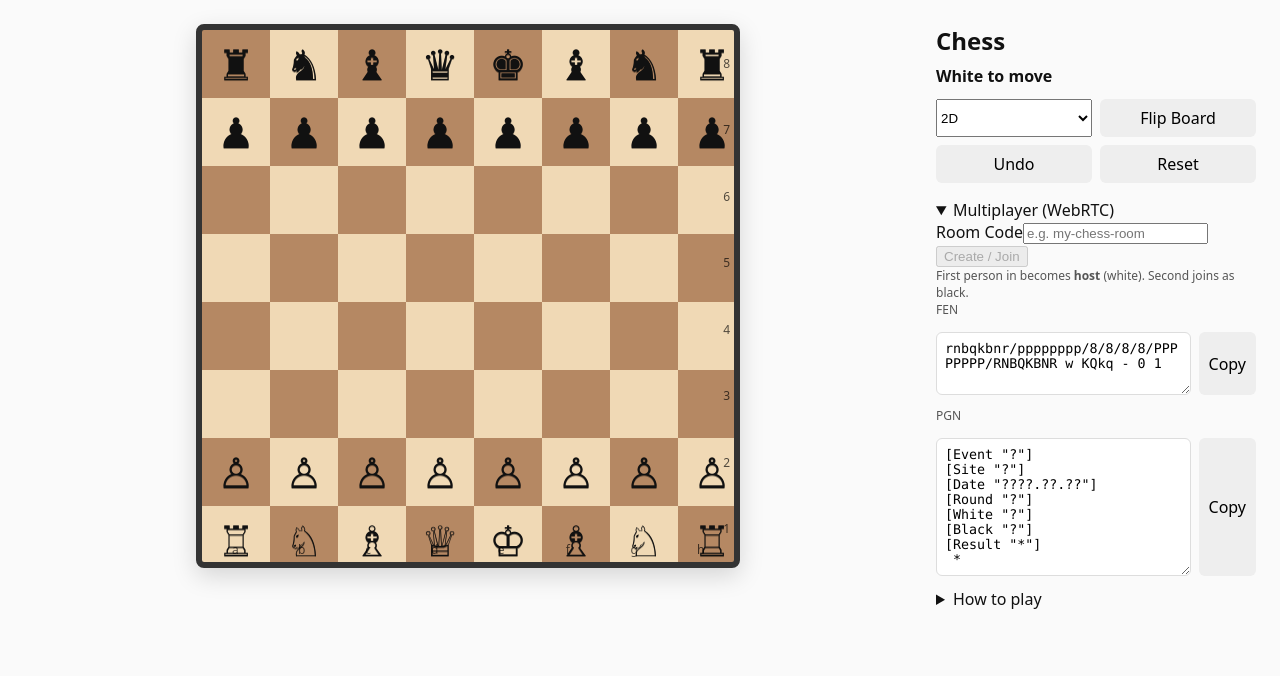
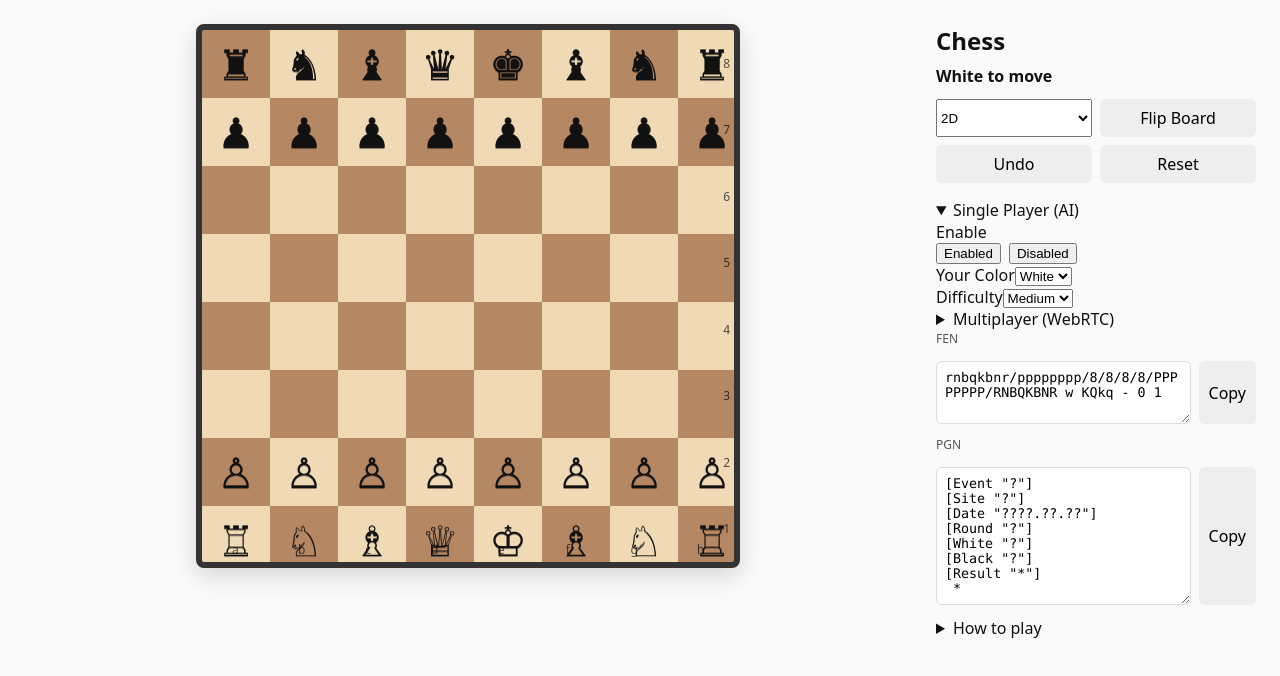
Before and after one commit to ctborg/chess, a React app: page / in a window 1280 px wide. Shown: the top 676 px of the page. Built offline with nearby package versions, Linux system fonts and the light colour scheme; the HTML template or start-up script is replaced by a standard one.

Commit message:
Update App.jsx

```diff
--- a/src/App.jsx
+++ b/src/App.jsx
@@ -2,29 +2,35 @@ import { useMemo, useRef, useState, useEffect } from "react";
 import { Chess } from "chess.js";
 import Board from "./components/Board.jsx";
 import Board3D from "./components/Board3D.jsx";
-import { connectP2P } from "./net/p2p";
+import { connectP2P } from "./net/p2p"; // if you added P2P earlier; keep it
+import { computeBestMove } from "./ai/engine";
 
 export default function App() {
-  // Core chess state
   const chessRef = useRef(new Chess());
   const game = chessRef.current;
 
+  // Core UI / chess state
   const [fen, setFen] = useState(game.fen());
   const [selected, setSelected] = useState(null);
-  const [orientation, setOrientation] = useState("white"); // "white" | "black"
+  const [orientation, setOrientation] = useState("white");
   const [pendingPromotion, setPendingPromotion] = useState(null);
   const [lastMove, setLastMove] = useState(null);
   const [mode, setMode] = useState("2d"); // "2d" | "3d"
 
-  // P2P state
+  // Multiplayer (keep if you already added it; otherwise you can remove this block)
   const [mpEnabled, setMpEnabled] = useState(false);
   const [roomCode, setRoomCode] = useState("");
   const [isHost, setIsHost] = useState(false);
-  const [myColor, setMyColor] = useState(null); // "w" | "b" | null (until assigned)
+  const [myP2PColor, setMyP2PColor] = useState(null); // "w"|"b"|null
   const [peerCount, setPeerCount] = useState(0);
-  const p2pRef = useRef(null); // { room, sendMove, onMove, ... }
+  const p2pRef = useRef(null);
 
-  // Derived UI status
+  // Single-player vs AI
+  const [spEnabled, setSpEnabled] = useState(true);
+  const [spMyColor, setSpMyColor] = useState("w"); // "w" or "b"
+  const [difficulty, setDifficulty] = useState("medium"); // "easy"|"medium"|"hard"
+  const aiJobRef = useRef({ id: 0, cancelled: false }); // simple cancel token
+
   const status = useMemo(() => {
     if (game.isCheckmate()) return "Checkmate";
     if (game.isStalemate()) return "Stalemate";
@@ -38,7 +44,7 @@ export default function App() {
     return new Set(game.moves({ square: selected, verbose: true }).map((m) => m.to));
   }, [selected, fen]);
 
-  // ---------- Core helpers ----------
+  // ---------------- helpers ----------------
   function softResetSelections() {
     setSelected(null);
     setPendingPromotion(null);
@@ -62,27 +68,32 @@ export default function App() {
     return false;
   }
 
+  function userIsAllowedToMoveAt(square) {
+    // P2P: must be your color & your turn
+    if (mpEnabled && myP2PColor) {
+      const turn = game.turn();
+      if (turn !== myP2PColor) return false;
+      const piece = game.get(square);
+      if (!piece || piece.color !== myP2PColor) return false;
+    }
+    // Single player: if AI’s turn, block human
+    if (spEnabled) {
+      const humanColor = spMyColor;
+      if (game.turn() !== humanColor) return false;
+    }
+    return true;
+  }
+
   function handleSquareClick(square) {
     if (pendingPromotion) return;
 
-    // Multiplayer: only allow acting on your turn with your color
-    if (mpEnabled && myColor) {
-      // first click: must select your own piece and only when it's your turn
-      if (!selected) {
-        const piece = game.get(square);
-        if (!piece) return;
-        if (game.turn() !== myColor) return;
-        if (piece.color !== myColor) return;
+    if (!selected) {
+      // first click: must pick an own piece if P2P or SP restrictions apply
+      if (!userIsAllowedToMoveAt(square)) return;
+      const piece = game.get(square);
+      if (piece && piece.color === game.turn()) {
         setSelected(square);
-        return;
       }
-      // second click: still must be your turn
-      if (game.turn() !== myColor) return;
-    }
-
-    if (!selected) {
-      const piece = game.get(square);
-      if (piece && piece.color === game.turn()) setSelected(square);
       return;
     }
 
@@ -106,10 +117,12 @@ export default function App() {
 
     const ok = tryMove(selected, square);
     if (ok) {
-      // Broadcast local move to peer
+      // P2P broadcast
       if (mpEnabled && p2pRef.current) {
         p2pRef.current.sendMove({ from: selected, to: square });
       }
+      // Let AI respond if needed
+      maybeMakeAIMove();
     } else {
       const maybeOwn = game.get(square);
       if (maybeOwn && maybeOwn.color === game.turn()) setSelected(square);
@@ -121,23 +134,27 @@ export default function App() {
     const { from, to } = pendingPromotion;
     const ok = tryMove(from, to, piece);
     setPendingPromotion(null);
-    if (ok && mpEnabled && p2pRef.current) {
-      p2pRef.current.sendMove({ from, to, promotion: piece });
+    if (ok) {
+      if (mpEnabled && p2pRef.current) {
+        p2pRef.current.sendMove({ from, to, promotion: piece });
+      }
+      maybeMakeAIMove();
     }
   }
 
   function resetGame(broadcast = true) {
+    cancelAI();
     game.reset();
     setFen(game.fen());
     softResetSelections();
     if (mpEnabled && p2pRef.current && broadcast) {
       p2pRef.current.sendCtrl({ type: "reset" });
-      // host also re-syncs canonical state
       if (isHost) p2pRef.current.sendSync({ fen: game.fen(), orientation });
     }
   }
 
   function undo(broadcast = true) {
+    cancelAI();
     if (game.history().length > 0) {
       game.undo();
       setFen(game.fen());
@@ -152,68 +169,110 @@ export default function App() {
     setOrientation((o) => (o === "white" ? "black" : "white"));
   }
 
-  // ---------- P2P wiring ----------
+  function copy(text) {
+    navigator.clipboard?.writeText(text);
+  }
+
+  // --------------- AI integration ---------------
+  function aiParamsForDifficulty(level) {
+    switch (level) {
+      case "easy":   return { depth: 1, randomness: 0.5 };
+      case "hard":   return { depth: 3, randomness: 0.0 };
+      case "medium":
+      default:       return { depth: 2, randomness: 0.15 };
+    }
+  }
+
+  function cancelAI() {
+    aiJobRef.current.cancelled = true;
+    aiJobRef.current.id++;
+  }
+
+  function maybeMakeAIMove() {
+    if (!spEnabled) return;
+    const humanColor = spMyColor;
+    // If it's not AI's turn, nothing to do
+    if (game.turn() === humanColor) return;
+    if (game.isGameOver()) return;
+
+    const jobId = ++aiJobRef.current.id;
+    aiJobRef.current.cancelled = false;
+
+    const think = () => {
+      if (aiJobRef.current.cancelled || jobId !== aiJobRef.current.id) return;
+      const params = aiParamsForDifficulty(difficulty);
+      const best = computeBestMove(game.fen(), params);
+      if (!best) return;
+      // Default promotions (if engine returns {from,to} w/o promotion on a pawn)
+      const needsPromo = best.promotion || (game.get(best.from)?.type === "p" && (best.to.endsWith("8") || best.to.endsWith("1")));
+      const move = { from: best.from, to: best.to, promotion: needsPromo ? (best.promotion || "q") : undefined };
+      const ok = tryMove(move.from, move.to, move.promotion);
+      if (!ok) return;
+    };
+
+    // Let the UI breathe before heavy compute
+    setTimeout(think, 0);
+  }
+
+  // If single-player is enabled and the human chose black, AI should move first
+  useEffect(() => {
+    if (!spEnabled) return;
+    // after any full reset to start position
+    if (fen === new Chess().fen()) {
+      if (spMyColor === "b") maybeMakeAIMove();
+    }
+    // eslint-disable-next-line react-hooks/exhaustive-deps
+  }, [spEnabled, spMyColor]);
+
+  // --------------- P2P wiring (optional; keep if you already added it) ---------------
   async function connectRoom() {
     if (!roomCode.trim()) return;
-
     const conn = await connectP2P(roomCode.trim(), { appId: "chess-app" });
     p2pRef.current = conn;
 
-    // Count peers & determine host/guest
     const updatePeerCount = () => {
-      // Trystero exposes room.getPeers(); treat size === 0 as "first in room"
       try {
         const size = conn.room.getPeers?.().size ?? 0;
         setPeerCount(size);
-        setIsHost(size === 0); // if no peers yet, you're hosting
-        if (size === 0) setMyColor("w"); // host is white by default
-      } catch {
-        // if API differs, ignore count
-      }
+        setIsHost(size === 0);
+        if (size === 0) setMyP2PColor("w");
+      } catch {}
     };
     updatePeerCount();
 
-    conn.room.onPeerJoin?.((_peerId) => {
+    conn.room.onPeerJoin?.(() => {
       updatePeerCount();
-      // Host syncs state and assigns colors when someone joins
       if (isHost) {
         conn.sendSync({ fen: game.fen(), orientation });
         conn.sendCtrl({ type: "assign", color: "b" });
-        setMyColor("w");
+        setMyP2PColor("w");
       }
     });
 
-    conn.room.onPeerLeave?.((_peerId) => {
-      updatePeerCount();
-    });
+    conn.room.onPeerLeave?.(() => updatePeerCount());
 
-    // Receive a move from the peer
     conn.onMove((_peerId, data) => {
       const { from, to, promotion } = data || {};
       tryMove(from, to, promotion);
     });
 
-    // Receive a full state sync from host
     conn.onSync((_peerId, data) => {
       if (!data) return;
       if (typeof data.orientation === "string") setOrientation(data.orientation);
       if (typeof data.fen === "string") applyFenString(data.fen);
-      // If guest hasn't been assigned yet, they'll get an assign shortly.
     });
 
-    // Control messages (assign/undo/reset)
     conn.onCtrl((_peerId, msg) => {
       if (!msg || !msg.type) return;
       switch (msg.type) {
         case "assign":
-          // Host tells guest their color
-          setMyColor(msg.color === "w" ? "w" : "b");
+          setMyP2PColor(msg.color === "w" ? "w" : "b");
           break;
         case "undo":
-          undo(false); // apply locally without rebroadcast
+          undo(false);
           break;
         case "reset":
-          resetGame(false); // apply locally without rebroadcast
+          resetGame(false);
           break;
         default:
           break;
@@ -221,26 +280,22 @@ export default function App() {
     });
 
     setMpEnabled(true);
+    // Turn off single-player if you connect P2P
+    setSpEnabled(false);
   }
 
   function disconnectRoom() {
-    try {
-      p2pRef.current?.room?.leaveRoom?.();
-    } catch {}
+    try { p2pRef.current?.room?.leaveRoom?.(); } catch {}
     p2pRef.current = null;
     setMpEnabled(false);
     setPeerCount(0);
     setIsHost(false);
-    setMyColor(null);
+    setMyP2PColor(null);
   }
 
-  // Clean up on unmount
   useEffect(() => () => disconnectRoom(), []);
 
-  function copy(text) {
-    navigator.clipboard?.writeText(text);
-  }
-
+  // ---------------- UI ----------------
   return (
     <div className="app">
       <div className="left">
@@ -289,6 +344,7 @@ export default function App() {
         <h2>Chess</h2>
         <div className="status">{status}</div>
 
+        {/* Render mode controls */}
         <div className="controls" style={{ display: "grid", gridTemplateColumns: "1fr 1fr", gap: 8 }}>
           <select value={mode} onChange={(e) => setMode(e.target.value)} aria-label="Render mode">
             <option value="2d">2D</option>
@@ -299,8 +355,43 @@ export default function App() {
           <button onClick={() => resetGame()}>Reset</button>
         </div>
 
-        {/* Multiplayer panel */}
+        {/* Single Player (AI) */}
         <details open>
+          <summary>Single Player (AI)</summary>
+          <div className="io-row">
+            <label>Enable</label>
+            <div style={{ display: "flex", gap: 8 }}>
+              <button onClick={() => { setSpEnabled(true); setMpEnabled(false); }}>
+                Enabled
+              </button>
+              <button onClick={() => setSpEnabled(false)}>Disabled</button>
+            </div>
+          </div>
+
+          {spEnabled && (
+            <>
+              <div className="io-row">
+                <label>Your Color</label>
+                <select value={spMyColor} onChange={(e) => setSpMyColor(e.target.value)}>
+                  <option value="w">White</option>
+                  <option value="b">Black</option>
+                </select>
+              </div>
+
+              <div className="io-row">
+                <label>Difficulty</label>
+                <select value={difficulty} onChange={(e) => setDifficulty(e.target.value)}>
+                  <option value="easy">Easy</option>
+                  <option value="medium">Medium</option>
+                  <option value="hard">Hard</option>
+                </select>
+              </div>
+            </>
+          )}
+        </details>
+
+        {/* Multiplayer (keep if you added WebRTC) */}
+        <details>
           <summary>Multiplayer (WebRTC)</summary>
           {!mpEnabled ? (
             <>
@@ -323,7 +414,7 @@ export default function App() {
             <>
               <div style={{ marginBottom: 8 }}>
                 Connected to <code>{roomCode}</code> · Peers: {peerCount} · You are{" "}
-                <b>{isHost ? "Host (White)" : myColor === "b" ? "Black" : "…assigning"}</b>
+                <b>{isHost ? "Host (White)" : myP2PColor === "b" ? "Black" : "…"}</b>
               </div>
               <div className="io-row">
                 <button onClick={() => p2pRef.current?.sendCtrl({ type: "undo" })}>Ask Undo</button>
@@ -334,6 +425,7 @@ export default function App() {
           )}
         </details>
 
+        {/* FEN / PGN */}
         <div className="io">
           <div className="io-row">
             <label>FEN</label>
@@ -355,7 +447,7 @@ export default function App() {
             <li>Promotion offers a simple picker (Q/R/B/N).</li>
             <li>Use Flip to view from Black’s side.</li>
             <li>Use the dropdown to switch between 2D and 3D.</li>
-            <li>Multiplayer: share a room code; host is White.</li>
+            <li>Single Player: pick your color & difficulty; the AI moves automatically.</li>
           </ul>
         </details>
       </div>
```
